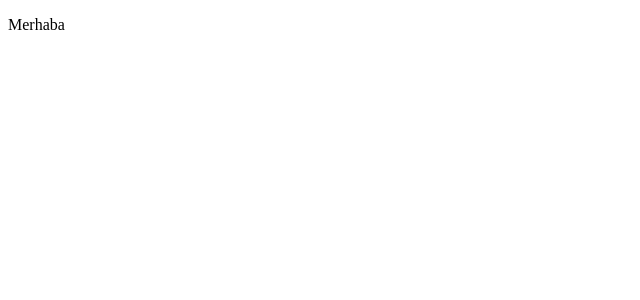
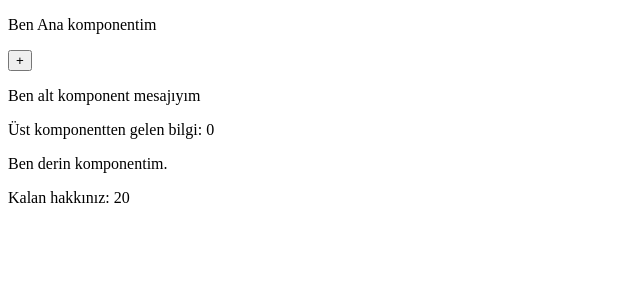
Before and after one commit to Melissacakil/hafta10, a React (Create React App) app: page / in a window 1280 px wide. Shown: the top 300 px of the page, without its empty margins (0-640 px from the left). Built offline with nearby package versions, Linux system fonts and the light colour scheme.

Commit message:
Prop drilling ile komponentler arası veri transferi yapıldı.

```diff
--- /dev/null
+++ b/src/AltKomponent.jsx
@@ -0,0 +1,13 @@
+import DerinKomponent from "./DerinKomponent";
+
+const AltKomponent = ({ bilgi }) => {
+  return (
+    <>
+      <p>Ben alt komponent mesajıyım</p>
+      <p>Üst komponentten gelen bilgi: {bilgi}</p>
+      <DerinKomponent bilgi={bilgi} />
+    </>
+  );
+};
+
+export default AltKomponent;
--- a/src/App.js
+++ b/src/App.js
@@ -1,5 +1,23 @@
+import { useState } from "react";
+import AltKomponent from "./AltKomponent";
+
 function App() {
-  return <p>Merhaba</p>;
+  const [sayac, sayacGuncelle] = useState(0);
+
+  return (
+    <>
+      <p>Ben Ana komponentim</p>
+      <button
+        onClick={() => {
+          sayacGuncelle((eski) => eski + 1);
+        }}
+      >
+        +
+      </button>
+
+      <AltKomponent bilgi={sayac} />
+    </>
+  );
 }
 
 export default App;
--- /dev/null
+++ b/src/DerinKomponent.jsx
@@ -0,0 +1,10 @@
+const DerinKomponent = ({ bilgi }) => {
+  return (
+    <>
+      <p>Ben derin komponentim.</p>
+      <p>Kalan hakkınız: {20 - bilgi}</p>
+    </>
+  );
+};
+
+export default DerinKomponent;
```
